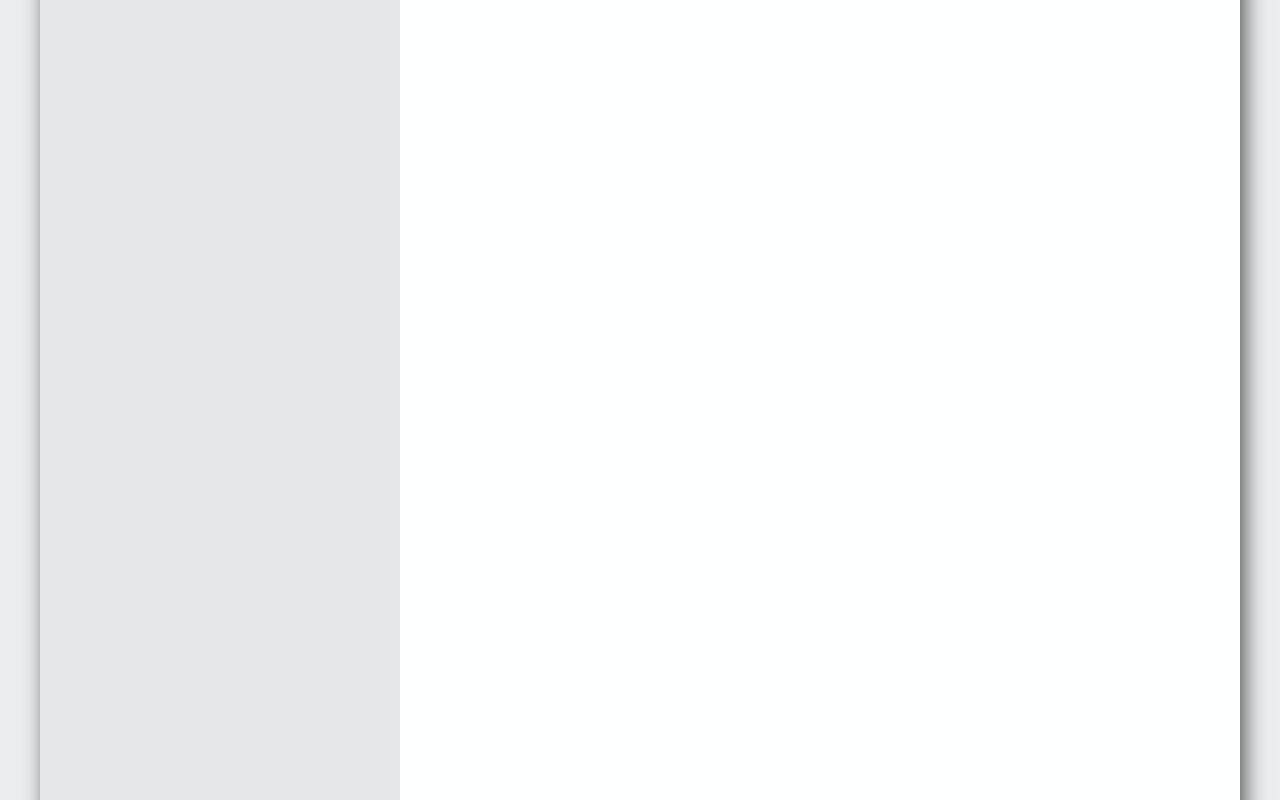
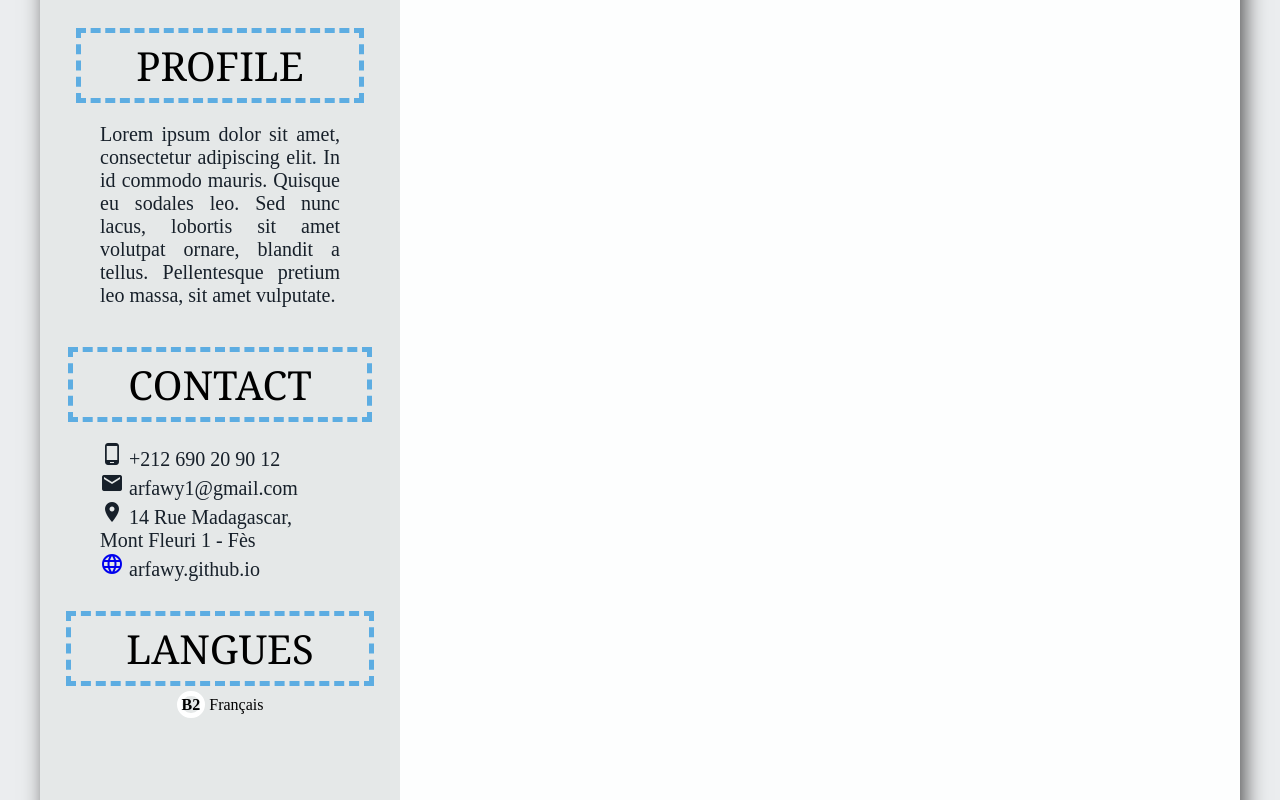
Before and after one commit to arfawy/arfawy.github.io, a plain HTML site: page index.html in a window 1280 px wide. Shown: the part 420-1220 px from the top of the page. Drawn offline with Linux system fonts and the light colour scheme.

Commit message:
Remplissage info

```diff
--- a/index.html
+++ b/index.html
@@ -18,10 +18,28 @@
                 <div id="identity_name">
                     <span id="identity_text_name">SIDI Benarfa Mze</span><br />
                     <span id="identity_text_profession">- Developpeur Informatique -</span>
-                    <i class="material-icons" onclick="capture('contenu');">photo_camera</i>
+                    <span  id="capture_logo"><i class="material-icons" onclick="capture('contenu');">photo_camera</i></span>
                 </div>
         </div>
         <div id="info">
+            <span id="profile" class="info">PROFILE</span>
+            <div id="info_text">
+                    Lorem ipsum dolor sit amet, consectetur adipiscing elit.
+                    In id commodo mauris. Quisque eu sodales leo. Sed nunc lacus,
+                    lobortis sit amet volutpat ornare, blandit a tellus.
+                    Pellentesque pretium leo massa, sit amet vulputate.
+            </div>
+            <span id="contact" class="info">CONTACT</span>
+            <div id="info_contact">
+                    <i class="material-icons">phone_android</i> +212 690 20 90 12<br/>
+                    <i class="material-icons">mail</i> arfawy1@gmail.com<br/>
+                    <i class="material-icons">location_on</i> 14 Rue Madagascar,<br/> Mont Fleuri 1 - Fès<br/>
+                    <a href="https://arfawy.github.io"><i class="material-icons">language</i></a> arfawy.github.io<br/>
+            </div>
+            <span id="langue" class="info">LANGUES</span>
+            <div id="info_langue">
+                <b>B2</b> Français<br/>
+            </div>
         </div>
         <div id="details">
         </div>
--- a/style.css
+++ b/style.css
@@ -24,6 +24,7 @@ body{
     height: 1440px;
     width: 360px;
     background-color: #E5E8E8;
+    text-align: center;
 }
 #details{
     display: inline-block;
@@ -84,7 +85,7 @@ body{
     font-size: 50px;
 }
 
-.material-icons{
+#capture_logo{
     position: relative;
     color: white;
     top: 180px;
@@ -96,3 +97,57 @@ body{
 .material-icons:hover{
     transform: scale(1.2);
 }
+
+.info{
+    border-style: dashed;
+    border-color: #5DADE2;
+    border-width: 5px;
+    font-size: 40px;
+    font-family: Cambria, Cochin, Georgia, Times, 'Times New Roman', serif;
+    padding: 5px 55px 5px 55px;
+    text-align: center;
+}
+
+#profile{
+    position: relative;
+    top: 70px;
+}
+
+#contact{
+    position: relative;
+    top: 130px;
+}
+
+#info_text{
+    color: #17202A;
+    position: relative;
+    top: 100px;
+    margin: auto 60px 20px 60px;
+    font-size: 20px;
+    text-align: justify;
+}
+#info_contact{
+    color: #17202A;
+    position: relative;
+    top: 160px;
+    margin: auto 60px 20px 60px;
+    font-size: 20px;
+    text-align: justify;
+}
+
+#langue{
+    position: relative;
+    top: 180px;
+}
+
+#info_langue{
+    position: relative;
+    top: 200px;
+}
+
+b{
+    border-radius: 150px;
+    border-style: solid;
+    border-color: white;
+    border-width: 5px;
+}
```
